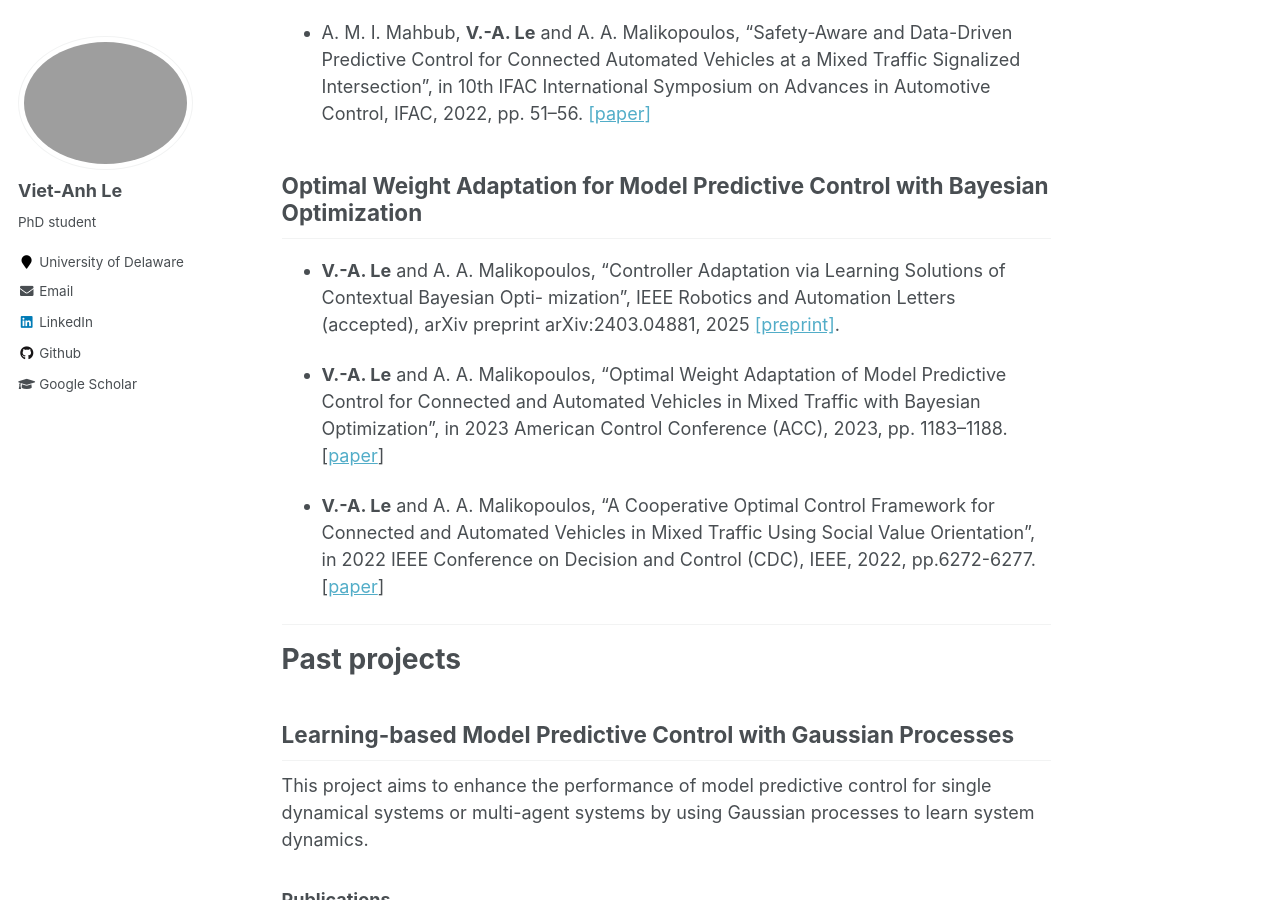
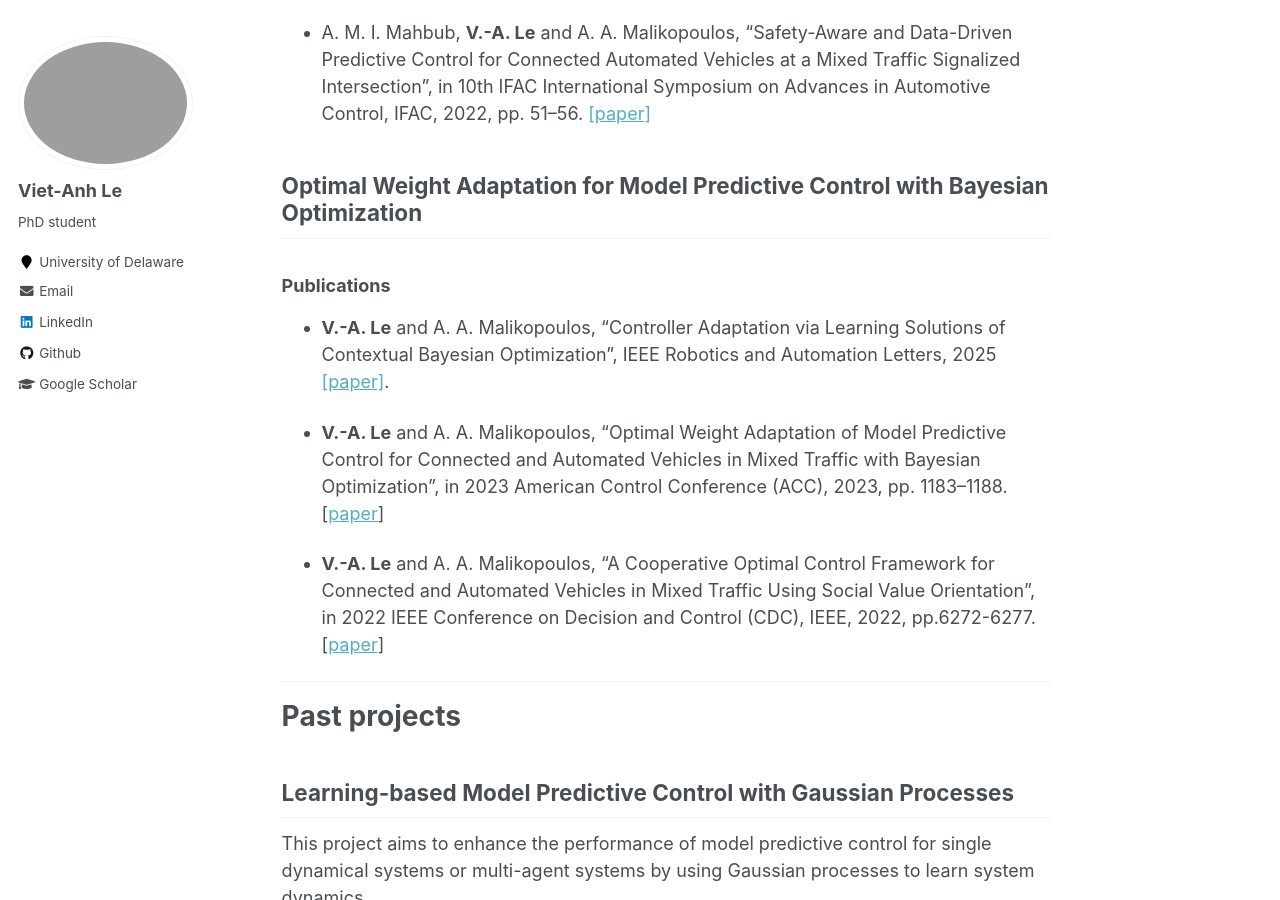
Before and after one commit to vietanhle0101/vietanhle0101.github.io, a Jekyll site: the page built from _pages/projects.md, in a window 1280 px wide and 900 px high, scrolled down 1454 px. Built offline with Jekyll 4.4.1, drawn with Linux system fonts in a browser that asks for light colours.

Commit message:
update ral paper

```diff
--- a/_pages/projects.md
+++ b/_pages/projects.md
@@ -29,10 +29,11 @@ author_profile: true
 
 ## Optimal Weight Adaptation for Model Predictive Control with Bayesian Optimization
 
+### Publications
+
 <!-- In this project, we develop intelligent motion planning and control methods for connected and automated vehicles in different traffic scenarios with the presence of human-driven vehicles. The foundation of these control methods lies at the intersection of optimal or predictive control, optimization, machine learning, and game theory. -->
 
-* **V.-A. Le** and A. A. Malikopoulos, “Controller Adaptation via Learning Solutions of Contextual Bayesian Opti-
-mization”, IEEE Robotics and Automation Letters (accepted), arXiv preprint arXiv:2403.04881, 2025 [[preprint]](https://arxiv.org/abs/2403.04881).
+* **V.-A. Le** and A. A. Malikopoulos, “Controller Adaptation via Learning Solutions of Contextual Bayesian Optimization”, IEEE Robotics and Automation Letters, 2025 [[paper]](https://ieeexplore.ieee.org/document/11068150).
 
 * **V.-A. Le** and A. A. Malikopoulos, “Optimal Weight Adaptation of Model Predictive Control for Connected and Automated Vehicles in Mixed Traffic with Bayesian Optimization”, in 2023 American Control Conference (ACC), 2023, pp. 1183–1188. [[paper](https://ieeexplore.ieee.org/abstract/document/10155950)]
 
```
Also changed, not shown: _pages/about.md (+1 -1 lines).
